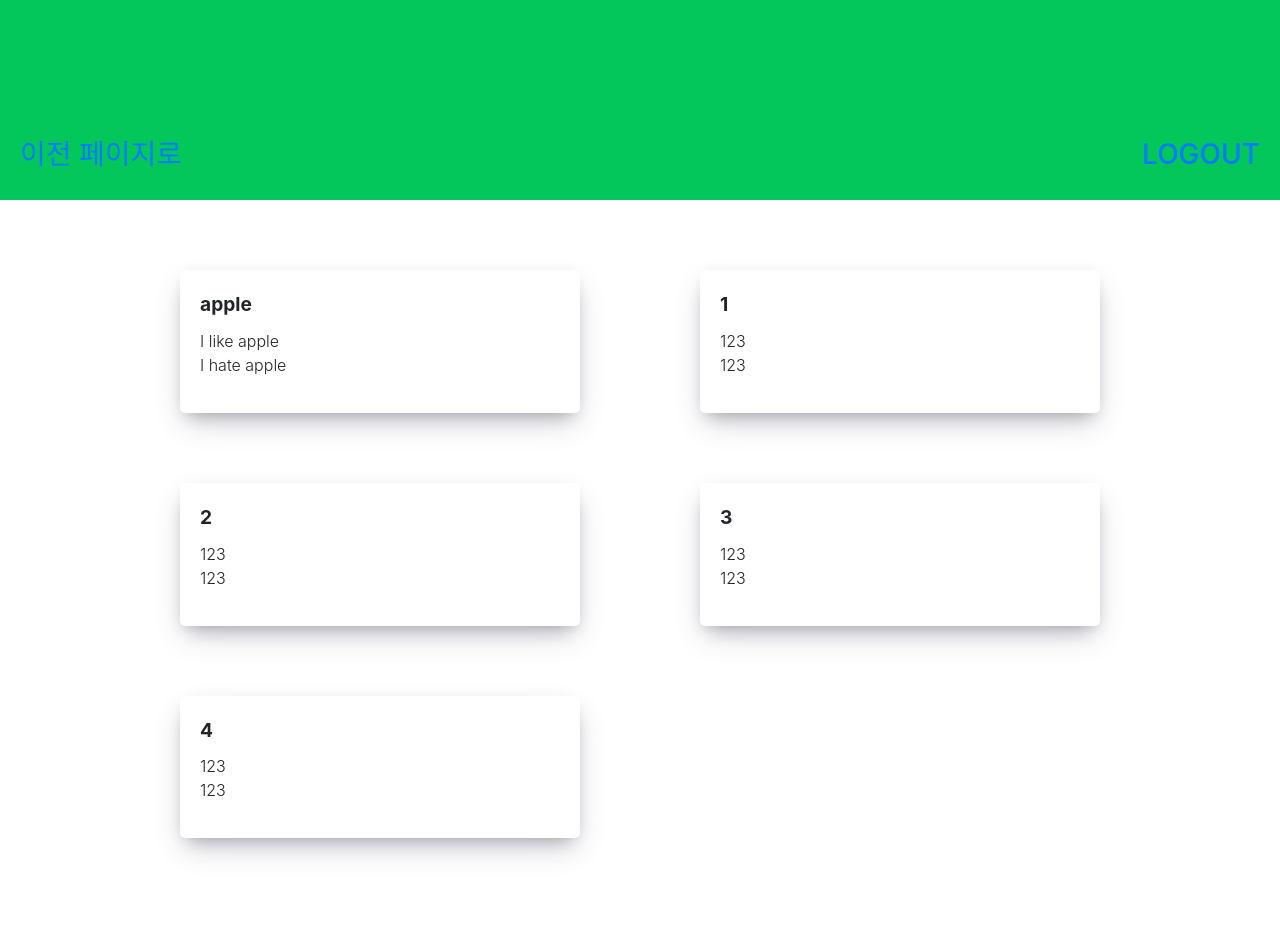
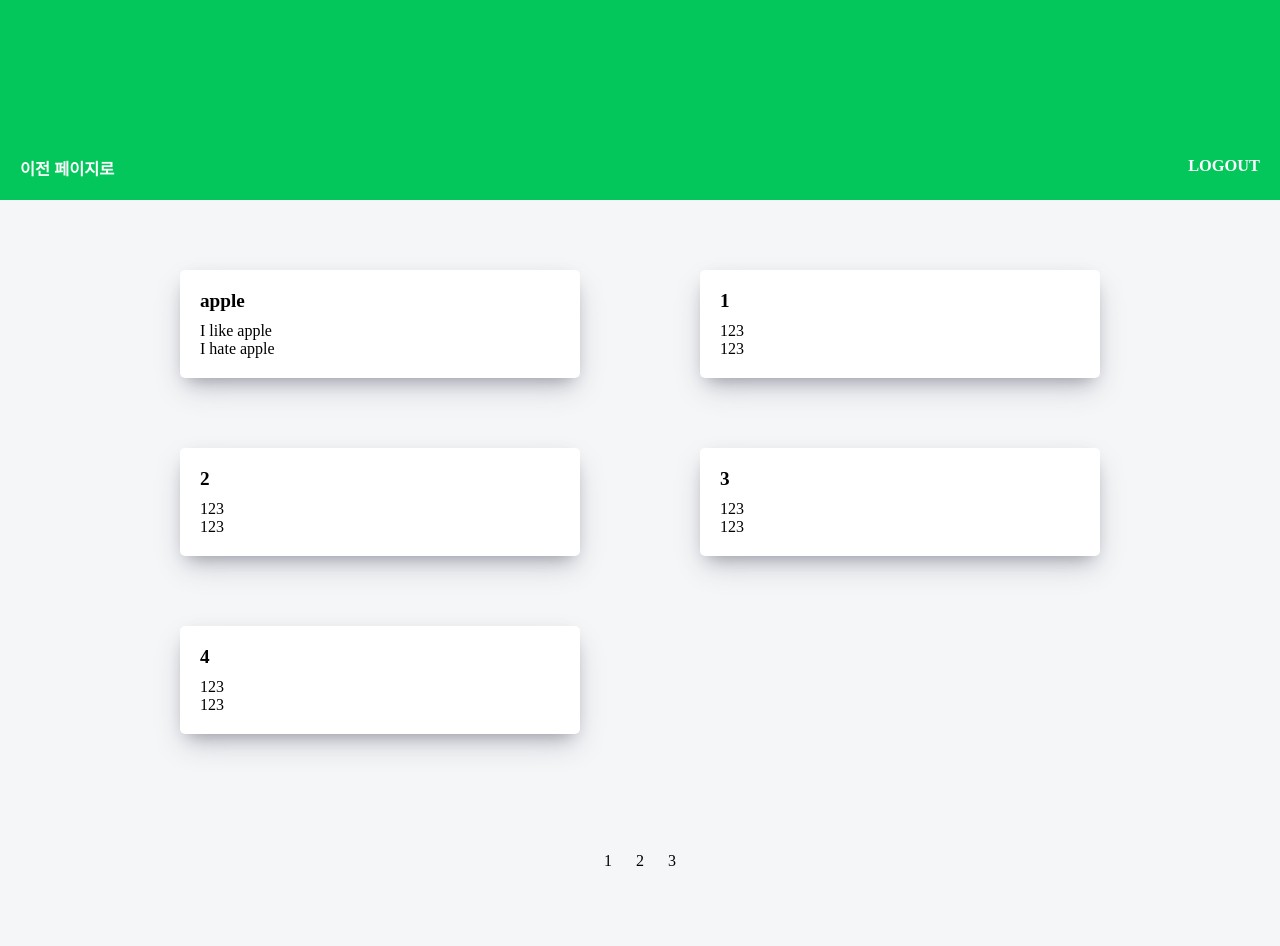
Before and after one commit to codestates/Avocado-AVocaDo, a React (Create React App) app in the folder client/: page /wordbook in a window 1280 px wide. Shown: the top 946 px of the page. After the commit the page ends 924 px from the top, so only its background shows below. Built offline with nearby package versions, Linux system fonts and the light colour scheme.

Commit message:
add basic css pagination #70
페이지네이션에서 부트스트랩을 제거하고 css로 기본 스타일을 지정했습니다.

```diff
--- a/client/src/CSS/Main.css
+++ b/client/src/CSS/Main.css
@@ -118,22 +118,6 @@
   margin-bottom: 10px;
 }
 
-.wordlist_wrap {
-  height: 100%;
-  display: flex;
-  justify-content: center;
-}
-
-.wordlist_stack {
-  width: 1000px;
-  display: flex;
-  justify-content: space-between;
-  align-items: flex-start;
-  flex-wrap: wrap;
-  padding: 40px;
-  margin-top: 30px;
-}
-
 li {
   list-style: none;
 }
--- a/client/src/CSS/Wordbook.css
+++ b/client/src/CSS/Wordbook.css
@@ -16,3 +16,36 @@
   justify-content: space-between;
   width: 100%;
 }
+
+.wordlist_wrap {
+  height: 100%;
+  display: flex;
+  justify-content: center;
+}
+
+.wordlist_stack {
+  width: 1000px;
+  display: flex;
+  justify-content: space-between;
+  align-items: flex-start;
+  flex-wrap: wrap;
+  padding: 40px;
+  margin-top: 30px;
+}
+
+.pagination_wrap {
+  display: flex;
+  justify-content: center;
+  height: 10vh;
+}
+
+.pagination {
+  display: flex;
+}
+
+.pagination a {
+  float: left;
+  font-size: 1em;
+  padding: 5px 12px;
+  line-height: 1.5;
+}
--- a/client/src/components/Pagination.js
+++ b/client/src/components/Pagination.js
@@ -1,6 +1,7 @@
 import React from 'react';
 import PropTypes from 'prop-types';
 import _ from 'lodash';
+import '../CSS/Wordbook.css';
 
 function Pagination(props) {
   const { itemsCount, pageSize, currentPage, onPageChange } = props;
@@ -11,7 +12,8 @@ function Pagination(props) {
   const pages = _.range(1, pageCount + 1);
 
   return (
-    <nav>
+    <div className="pagination_wrap">
+      <nav className="pagination_nav">
         <ul className="pagination">
           {pages.map((page) => (
             <li
@@ -19,13 +21,17 @@ function Pagination(props) {
               className={page === currentPage ? 'page-item active' : 'page-item'}
               style={{ cursor: 'pointer' }}
             >
-            <a className="page-link" onClick={() => onPageChange(page)}>
+              <a
+                href="#"
+                className="page-link"
+                onClick={() => onPageChange(page)}>
                 {page}
               </a>
             </li>
           ))}
         </ul>
       </nav>
+    </div>
   );
 }
 
--- a/client/src/components/WordList.js
+++ b/client/src/components/WordList.js
@@ -4,7 +4,7 @@ import WordCard from './WordCard';
 import Pagination from './Pagination';
 import { paginate } from '../utils/paginate';
 import '../CSS/Wordbook.css';
-import 'bootstrap/dist/css/bootstrap.css';
+// import 'bootstrap/dist/css/bootstrap.css';
 
 class WordList extends React.Component {
   constructor(props) {
```
Lines whose indentation alone changed are shown as unchanged.
